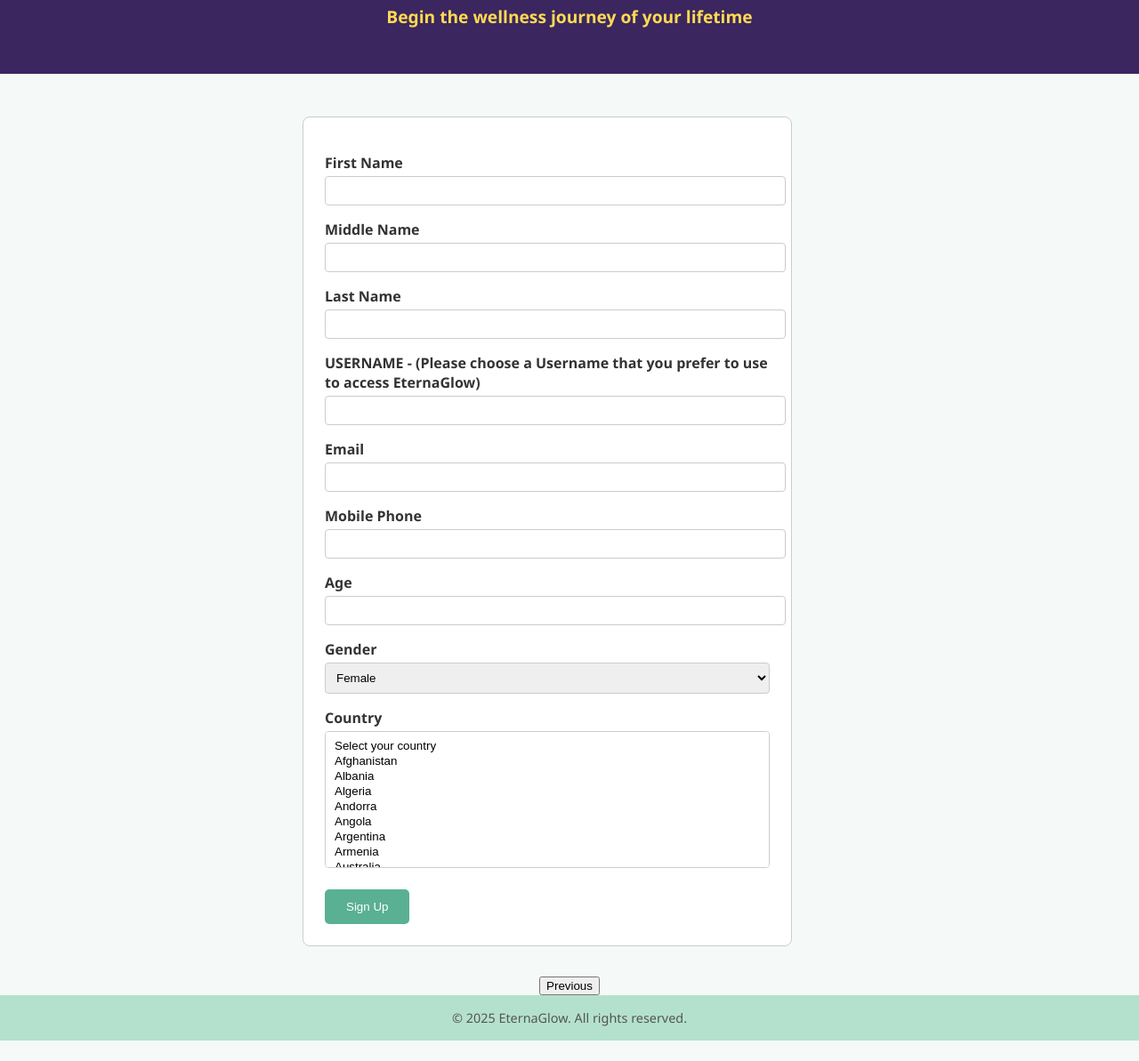
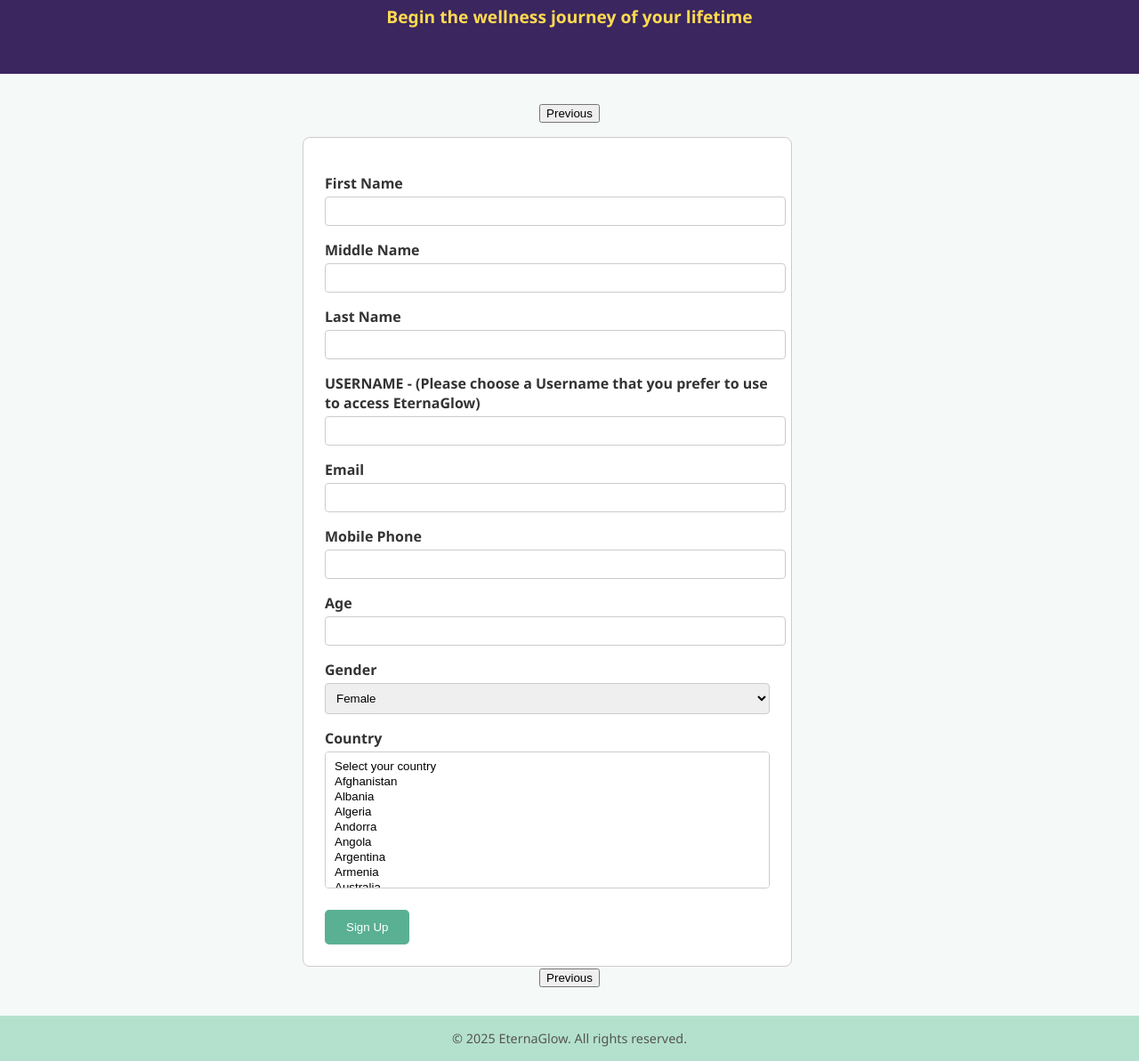
Before and after one commit to bihowell/EternaGlow, a plain HTML site: page join.html in a window 1280 px wide. Shown: the part 90-1283 px from the top of the page at 89% size. Before the commit the page ends 1260 px from the top, so only its background shows below. Drawn offline with Linux system fonts and the light colour scheme.

Commit message:
Update join.html
added previous

```diff
--- a/join.html
+++ b/join.html
@@ -80,6 +80,9 @@
     <p><strong>Begin the wellness journey of your lifetime</strong></p>
   </header>
   <main>
+	<section class="section" style="text-align: center;">
+      <button onclick="history.back()" class="cta-button">Previous</button>
+    </section>
     <form>
       <label for="firstName">First Name</label>
       <input type="text" id="firstName" name="firstName" required>
@@ -297,10 +300,10 @@
       </select>
       <button type="submit">Sign Up</button>
     </form>
-  </main>
-	<section class="section" style="text-align: center;">
+  <section class="section" style="text-align: center;">
       <button onclick="history.back()" class="cta-button">Previous</button>
     </section>
+  </main>
   <footer>
     &copy; 2025 EternaGlow. All rights reserved.
   </footer>
```
